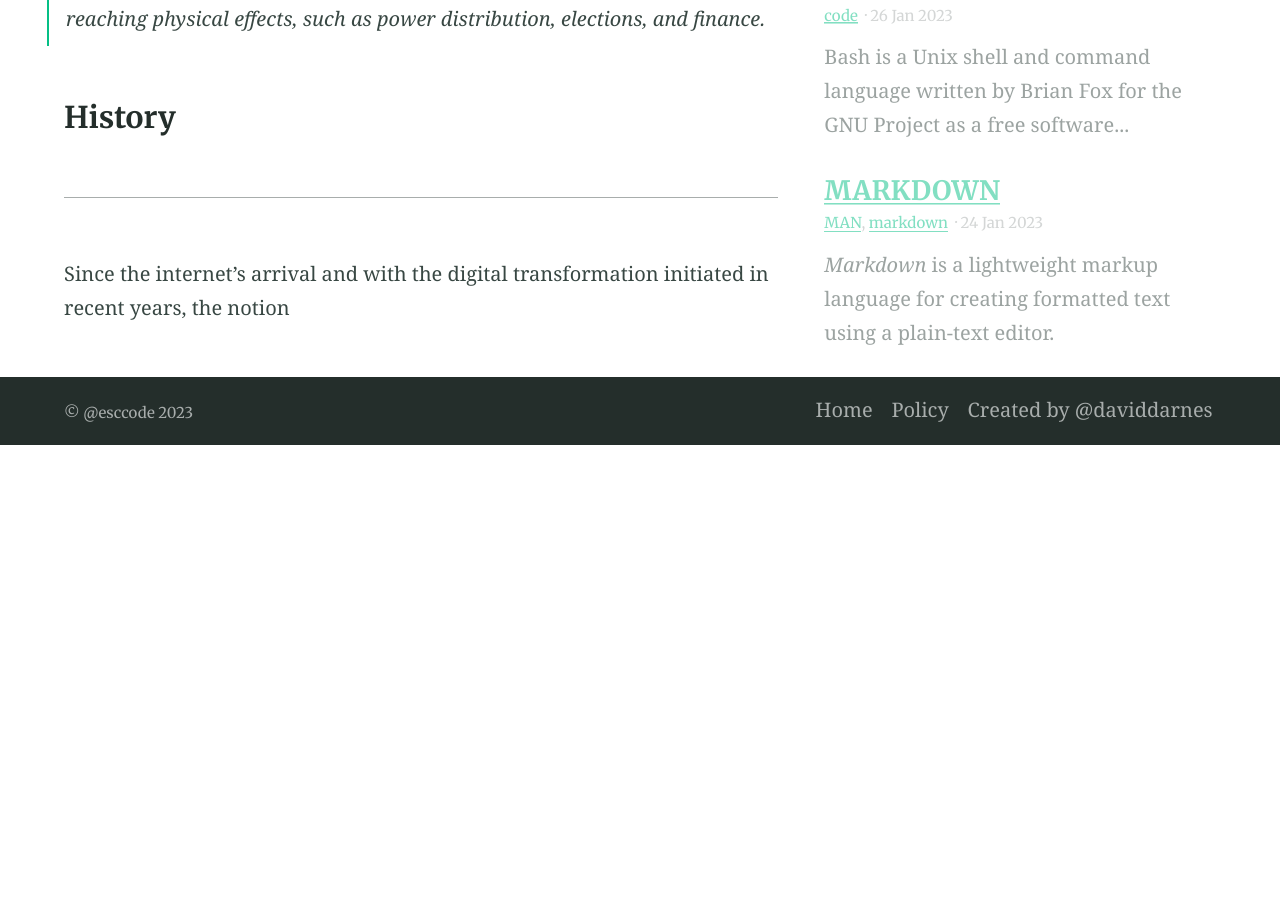
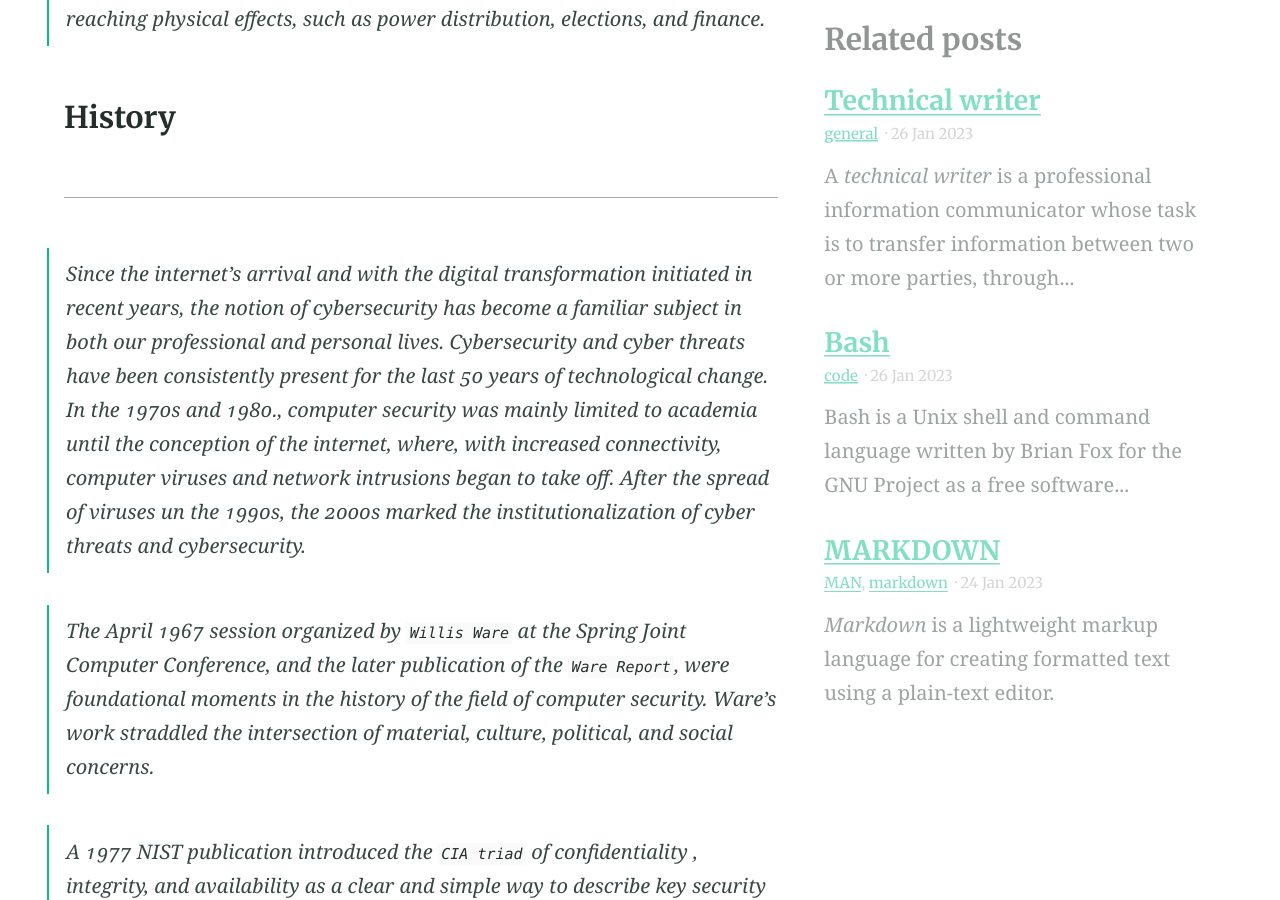
Before and after one commit to esccode/esccode.github.io, a Jekyll site: the page built from _posts/2023-01-26-Computer-Security.md, in a window 1280 px wide and 900 px high, scrolled down 1160 px. Built offline with Jekyll 4.4.1, drawn with Linux system fonts in a browser that asks for light colours; before the commit the page ends 1605 px from its top, so only the background shows below that; some of the changed text lies outside the part shown.

Commit message:
sec correct

```diff
--- a/_posts/2023-01-26-Computer-Security.md
+++ b/_posts/2023-01-26-Computer-Security.md
@@ -19,4 +19,8 @@
 
 ### History
 ---
-Since the internet's arrival and with the digital transformation initiated in recent years, the notion
+> Since the internet's arrival and with the digital transformation initiated in recent years, the notion of cybersecurity has become a familiar subject in both our professional and personal lives. Cybersecurity and cyber threats have been consistently present for the last 50 years of technological change. In the 1970s and 1980., computer security was mainly limited to academia until the conception of the internet, where, with increased connectivity, computer viruses and network intrusions began to take off. After the spread of viruses un the 1990s, the 2000s marked the institutionalization of cyber threats and cybersecurity.
+
+>The April 1967 session organized by *`Willis Ware`* at the Spring Joint Computer Conference, and the later publication of the *`Ware Report`*, were foundational moments in the history of the field of computer security. Ware's work straddled the intersection of material, culture, political, and social concerns.
+
+> A 1977 NIST publication introduced the `CIA triad` of confidentiality , integrity, and availability as a clear and simple way to describe key security goals. While still relevant , many more elaborate frameworks have since been proposed.
```
